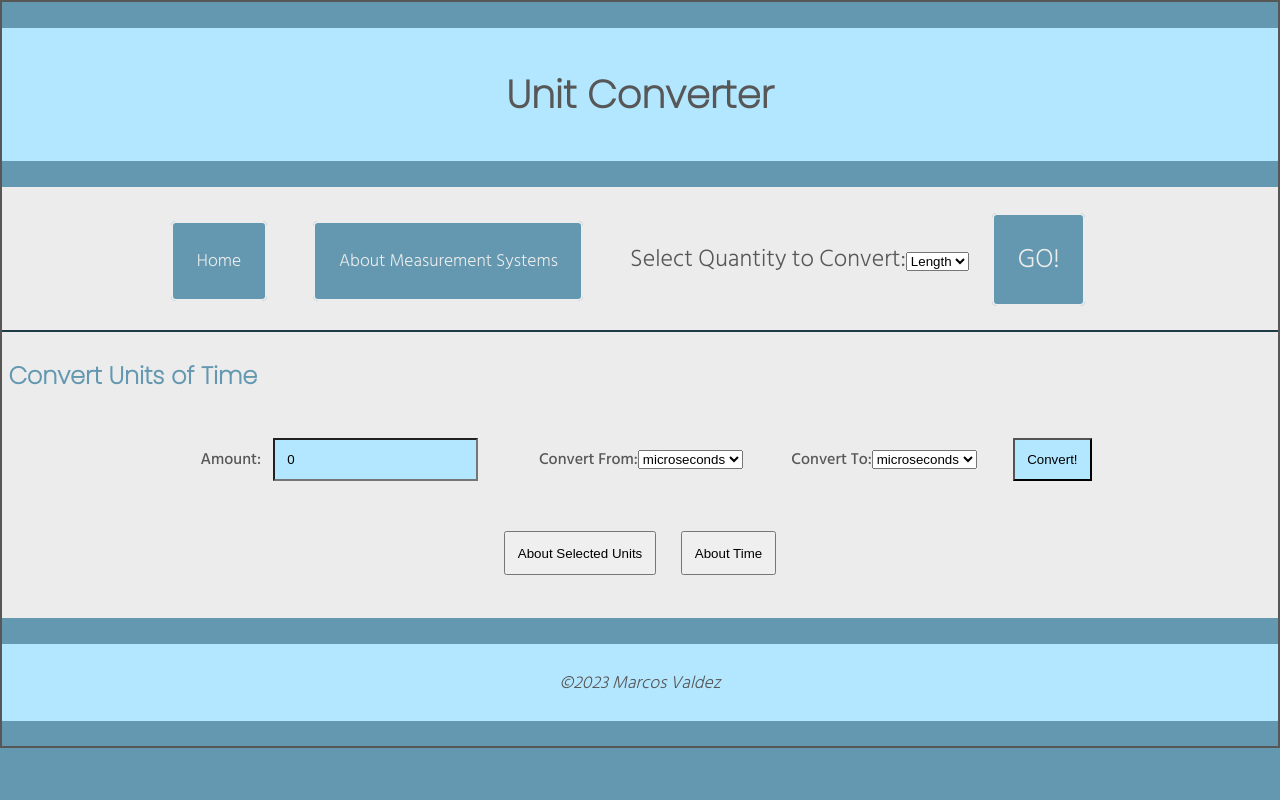
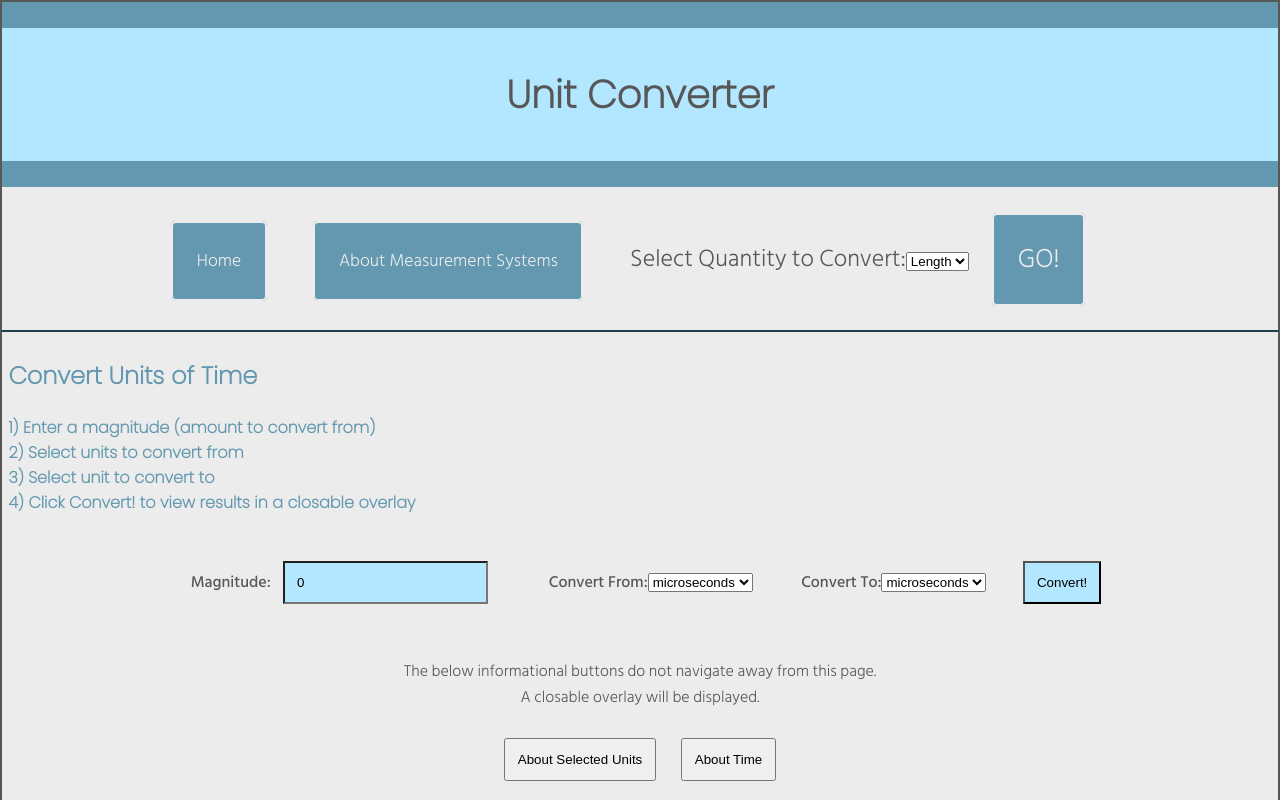
Before and after one commit to MHValdez/CS_361_Converter, a React (Create React App) app: page /Time in a window 1280 px wide. Shown: the top 800 px of the page. Built offline with nearby package versions, Linux system fonts and the light colour scheme.

Commit message:
Added instruction tp converter form

```diff
--- a/src/components/Converter.js
+++ b/src/components/Converter.js
@@ -73,7 +73,7 @@ function Converter({ quantity }) {
     return (
         <form onSubmit={handleSubmit}>
 
-            <label>Amount:
+            <label>Magnitude:
                 <input
                     type='number'
                     min={0}
@@ -101,6 +101,11 @@ function Converter({ quantity }) {
 
             <br></br><br></br>
 
+            <p>
+                The below informational buttons do not navigate away from this page.<br></br>
+                A closable overlay will be displayed.
+            </p>
+
             <input type="button" value="About Selected Units" onClick={showUnitInfo}></input>
 
             <input type="button" value={`About ${quantity}`} onClick={showQtyInfo}></input>
--- a/src/pages/Force.js
+++ b/src/pages/Force.js
@@ -11,6 +11,12 @@ function Force() {
     return (
         <>
             <h2>Convert Units of Force</h2>
+            <h4>
+                1) Enter a magnitude (amount to convert from)<br></br>
+                2) Select units to convert from<br></br>
+                3) Select unit to convert to<br></br>
+                4) Click <strong>Convert!</strong> to view results in a closable overlay
+            </h4>
             <Converter quantity={'Force'} />
         </>
     );
--- a/src/pages/Length.js
+++ b/src/pages/Length.js
@@ -11,6 +11,12 @@ function Length() {
     return (
         <>
             <h2>Convert Units of Length</h2>
+            <h4>
+                1) Enter a magnitude (amount to convert from)<br></br>
+                2) Select units to convert from<br></br>
+                3) Select unit to convert to<br></br>
+                4) Click <strong>Convert!</strong> to view results in a closable overlay
+            </h4>
             <Converter quantity={'Length'} />
         </>
     );
--- a/src/pages/Mass.js
+++ b/src/pages/Mass.js
@@ -11,6 +11,12 @@ function Mass() {
     return (
         <>
             <h2>Convert Units of Mass</h2>
+            <h4>
+                1) Enter a magnitude (amount to convert from)<br></br>
+                2) Select units to convert from<br></br>
+                3) Select unit to convert to<br></br>
+                4) Click <strong>Convert!</strong> to view results in a closable overlay
+            </h4>
             <Converter quantity={'Mass'} />
         </>
     );
--- a/src/pages/Speed.js
+++ b/src/pages/Speed.js
@@ -11,6 +11,12 @@ function Speed() {
     return (
         <>
             <h2>Convert Units of Speed</h2>
+            <h4>
+                1) Enter a magnitude (amount to convert from)<br></br>
+                2) Select units to convert from<br></br>
+                3) Select unit to convert to<br></br>
+                4) Click <strong>Convert!</strong> to view results in a closable overlay
+            </h4>
             <Converter quantity={'Speed'} />
         </>
     );
--- a/src/pages/Time.js
+++ b/src/pages/Time.js
@@ -11,6 +11,12 @@ function Time() {
     return (
         <>
             <h2>Convert Units of Time</h2>
+            <h4>
+                1) Enter a magnitude (amount to convert from)<br></br>
+                2) Select units to convert from<br></br>
+                3) Select unit to convert to<br></br>
+                4) Click <strong>Convert!</strong> to view results in a closable overlay
+            </h4>
             <Converter quantity={'Time'} />
         </>
     );
```
